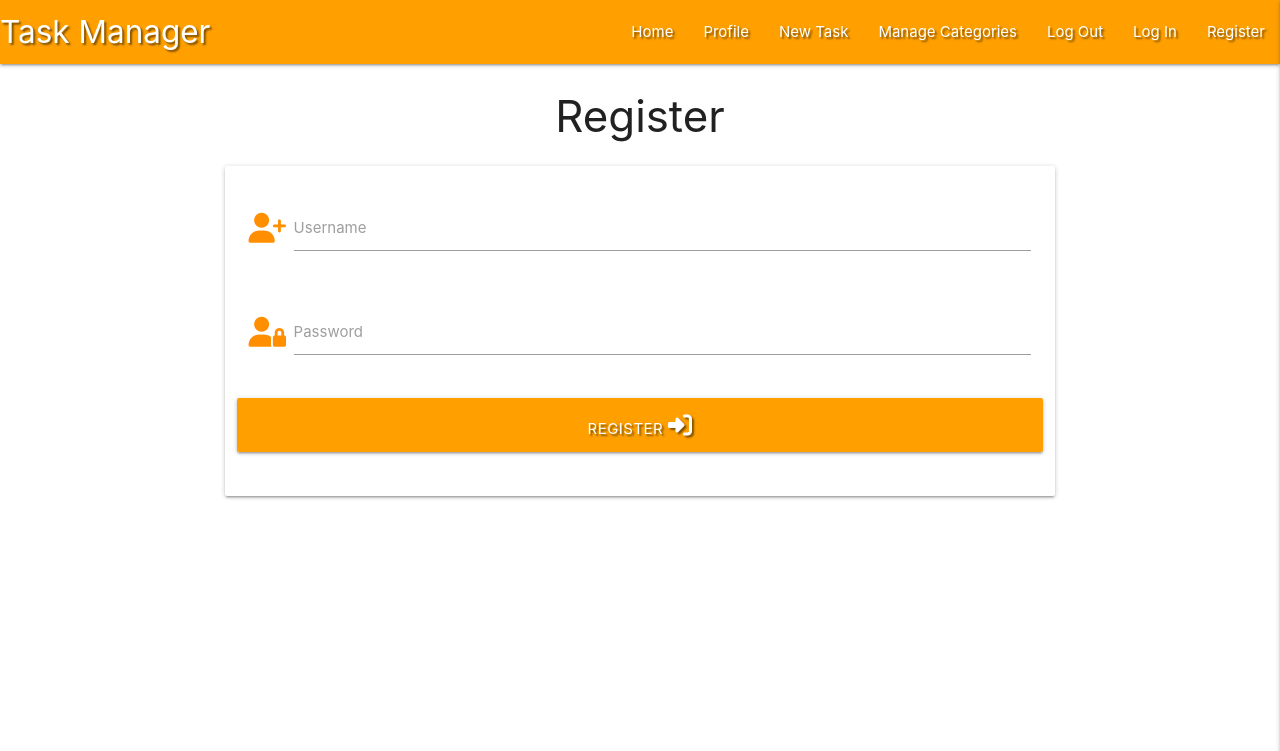
After one commit to boatesj/taskmanager, a Flask app: page /register in a window 1280 px wide. The commit adds this page. Shown: the top 751 px of the page. Run offline with Flask 3, Linux system fonts and the light colour scheme; some libraries are stand-ins or nearby versions.

Commit message:
Add Register template

```diff
--- a/app.py
+++ b/app.py
@@ -4,6 +4,7 @@ from flask import (
     redirect, request, session, url_for)
 from flask_pymongo import PyMongo
 from bson.objectid import ObjectId
+from werkzeug.security import generate_password_hash, check_password_hash
 if os.path.exists("env.py"):
     import env
 
@@ -16,6 +17,7 @@ app.secret_key = os.environ.get("SECRET_KEY")
 
 mongo = PyMongo(app)
 
+
 @app.route("/")
 @app.route("/get_tasks")
 def get_tasks():
@@ -23,6 +25,13 @@ def get_tasks():
     return render_template("tasks.html", tasks=tasks)
 
 
+@app.route("/register", methods=["GET", "POST"])
+def register():
+    return render_template("register.html")
+
+
+
+
 if __name__ == "__main__":
     app.run(host=os.environ.get("IP"),
             port=int(os.environ.get("PORT")),
--- a/static/css/style.css
+++ b/static/css/style.css
@@ -0,0 +1,3 @@
+.text-shadow{
+   text-shadow: 2px 2px 2px rgba(0, 0, 0, 0.5);
+}
--- a/static/js/script.js
+++ b/static/js/script.js
@@ -1,3 +1,3 @@
 $(document).ready(function(){
-    $(".sidenav").sidenav();
+    $(".sidenav").sidenav({edge: "right"});
   });
--- a/templates/base.html
+++ b/templates/base.html
@@ -15,7 +15,7 @@
 
     <header>
         <!-- top navbar -->
-            <nav class="nav-extended text-shadow amber darken-3">
+            <nav class="nav-extended text-shadow amber darken-2">
                 <div class="nav-wrapper">
                 <a href="{{ url_for ('get_tasks')}}" class="brand-logo">Task Manager</a>
                 <a href="#" data-target="mobile-demo" class="sidenav-trigger right"><i class="fas fa-bars"></i></a>
@@ -26,7 +26,7 @@
                     <li><a href="#">Manage Categories</a></li>
                     <li><a href="#">Log Out</a></li>
                     <li><a href="#">Log In</a></li>
-                    <li><a href="#">Register</a></li>
+                    <li><a href="{{ url_for ('register')}}">Register</a></li>
 
 
                 </ul>
@@ -34,14 +34,14 @@
             </nav>
             <!-- mobile sidenav -->
                 <ul class="sidenav" id="mobile-demo">
-                    <li><h4 class="center-align amber-text text-darken-3">Task Manager</h4></li>
+                    <li><h4 class="center-align amber-text text-darken-2">Task Manager</h4></li>
                     <li><a href="{{ url_for ('get_tasks')}}">Home</a></li>
                     <li><a href="#">Profile</a></li>
                     <li><a href="#">New Task</a></li>
                     <li><a href="#">Manage Categories</a></li>
                     <li><a href="#">Log Out</a></li>
                     <li><a href="#">Log In</a></li>
-                    <li><a href="#">Register</a></li>
+                    <li><a href="{{ url_for ('register')}}">Register</a></li>
                 </ul>
 
     </header>
--- /dev/null
+++ b/templates/register.html
@@ -0,0 +1,35 @@
+{% extends "base.html" %}
+{% block content %}
+
+    <h3 class="center-align">Register</h3>
+
+     <div class="row">
+        <form class="col s12 m8 offset-m2" method="POST" action="{{ url_for('register') }}">
+            <div class="card-panel">
+                <!-- username -->
+                <div class="row">
+                    <div class="input-field col s12">
+                        <i class="fas fa-user-plus prefix amber-text text-darken-3"></i>
+                        <input id="username" name="username" type="text" class="validate">
+                        <label for="username">Username</label>
+                      </div>
+                    </div>
+                    <!-- password -->
+                    <div class="row">
+                        <div class="input-field col s12">
+                            <i class="fas fa-user-lock prefix amber-text text-darken-3"></i>
+                            <input id="password" name="password" type="password" class="validate">
+                            <label for="password">Password</label>
+                        </div>
+                      </div>
+                      <!-- register -->
+                      <div class="row">
+                        <button type="submit" class="col s12 btn-large amber darken-2 text-shadow">
+                            Register <i class="fas fa-sign-in-alt"></i>
+                        </button>
+                </div>
+            </div>
+        </form>
+    </div>
+
+{% endblock %}
```
